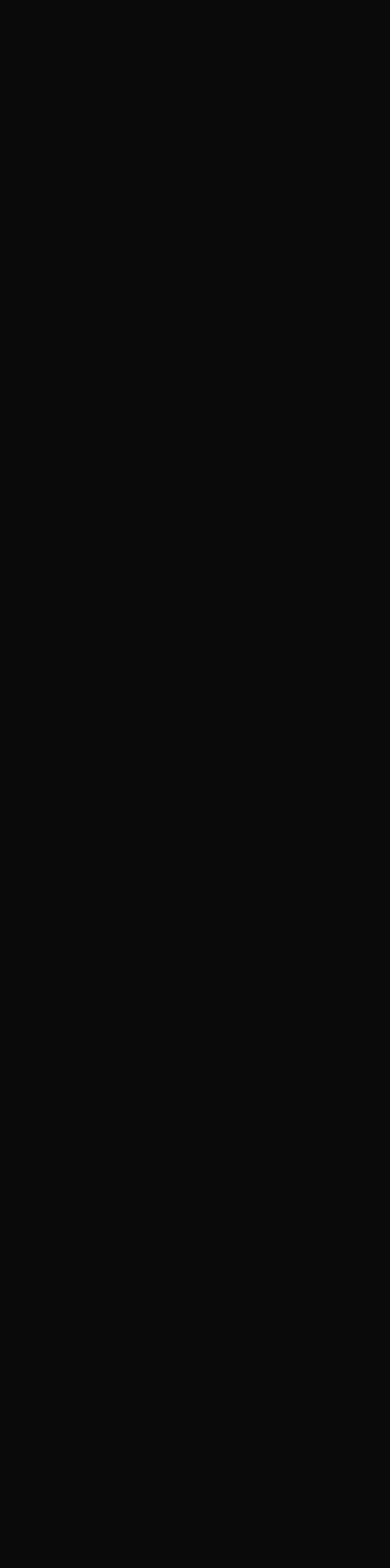
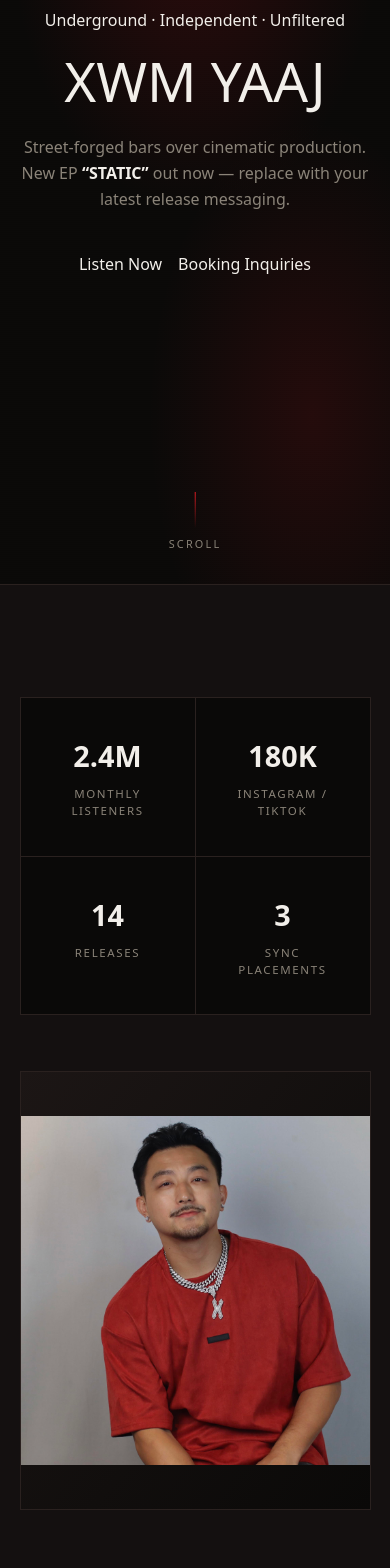
Before and after one commit to vmaineng/xwm-yaaj, a Next.js app: page / in a window 390 px wide. Shown: the part 260-1828 px from the top of the page. Before the commit the page ends 844 px from the top, so only its background shows below. Built offline with nearby package versions, Linux system fonts and the light colour scheme.

Commit message:
added in website

```diff
--- /dev/null
+++ b/app/components/Hero.tsx
@@ -0,0 +1,44 @@
+"use client";
+
+export default function Hero() {
+  return (
+    <section
+      id="top"
+      className="relative flex min-h-svh flex-col items-center justify-center overflow-hidden px-[5vw] pb-20 pt-10 text-center"
+      style={{ background: "var(--hero-gradient)" }}
+    >
+      <div
+        className="pointer-events-none absolute inset-0 opacity-40"
+        style={{
+          backgroundImage:
+            "repeating-linear-gradient(0deg, rgba(255,255,255,.025) 0px, transparent 1px, transparent 2px)",
+        }}
+      />
+      <div className="eyebrow mb-6">Underground · Independent · Unfiltered</div>
+      <h1 className="font-display text-[clamp(3.2rem,14vw,9.5rem)] uppercase leading-[0.92]">
+        <span className="glitch" data-text="XWM YAAJ">
+          XWM YAAJ
+        </span>
+      </h1>
+      <p className="mx-auto mt-7 max-w-130 text-base leading-relaxed text-muted">
+        Street-forged bars over cinematic production. New EP{" "}
+        <strong className="text-ink">&ldquo;STATIC&rdquo;</strong> out now —
+        replace with your latest release messaging.
+      </p>
+
+      <div className="mt-10 flex flex-wrap justify-center gap-4">
+        <a href="#music" className="btn btn-primary">
+          Listen Now
+        </a>
+        <a href="#booking" className="btn btn-outline">
+          Booking Inquiries
+        </a>
+      </div>
+
+      <div className="absolute bottom-8 left-1/2 flex -translate-x-1/2 flex-col items-center gap-2 font-mono text-[0.68rem] tracking-[0.2em] text-muted">
+        <span className="h-9 w-px animate-pulse2 bg-linear-to-b from-red to-transparent" />
+        SCROLL
+      </div>
+    </section>
+  );
+}
--- a/app/components/Navbar.tsx
+++ b/app/components/Navbar.tsx
@@ -19,8 +19,8 @@ export default function Navbar() {
       <a href="#top" className="font-display text-2xl tracking-wide">
         XY
       </a>
-      <nav className="hidden md:block">
-        <ul className="flex gap-9">
+      <nav className="hidden items-center gap-10 md:flex">
+        <ul className="flex items-center gap-8">
           {NAV_ITEMS.map((l) => (
             <li key={l.href}>
               <a
@@ -32,13 +32,12 @@ export default function Navbar() {
               </a>
             </li>
           ))}
-          <li className="flex items-center">
+        </ul>
+        <div className="flex items-center">
           <button
             onClick={toggleTheme}
             aria-label={
-                theme === "dark"
-                  ? "Switch to light mode"
-                  : "Switch to dark mode"
+              theme === "dark" ? "Switch to light mode" : "Switch to dark mode"
             }
             className="flex h-9 w-9 shrink-0 items-center justify-center border border-line text-muted transition-colors hover:border-red hover:text-red"
           >
@@ -67,16 +66,15 @@ export default function Navbar() {
               </svg>
             )}
           </button>
-          </li>
-          <li>
+        </div>
+        <div>
           <a
             href="#booking"
             className="border border-red px-4 py-2 text-[0.75rem] uppercase tracking-[0.14em] transition-colors hover:bg-red"
           >
             Booking
           </a>
-          </li>
-        </ul>
+        </div>
       </nav>
 
       <div className="flex items-center gap-4 md:hidden">
--- /dev/null
+++ b/app/components/Reveal.tsx
@@ -0,0 +1,41 @@
+"use client";
+
+import { useEffect, useRef, useState } from "react";
+
+export default function Reveal({
+  children,
+  className = "",
+}: {
+  children: React.ReactNode;
+  className?: string;
+}) {
+  const ref = useRef<HTMLDivElement>(null);
+  const [isVisible, setIsVisible] = useState(false);
+
+  useEffect(() => {
+    const el = ref.current;
+    if (!el) return;
+    const io = new IntersectionObserver(
+      ([entry]) => {
+        if (entry.isIntersecting) {
+          setIsVisible(true);
+          io.unobserve(el);
+        }
+      },
+      { threshold: 0.15 },
+    );
+    io.observe(el);
+    return () => io.disconnect();
+  }, []);
+
+  return (
+    <div
+      ref={ref}
+      className={`transition-all duration-700 ease-out motion-reduce:transition-none motion-reduce:transform-none ${
+        isVisible ? "opacity-100 translate-y-0" : "opacity-0 translate-y-7"
+      } ${className}`}
+    >
+      {children}
+    </div>
+  );
+}
--- /dev/null
+++ b/app/components/StatsEpk.tsx
@@ -0,0 +1,56 @@
+import Reveal from "./Reveal";
+import { stats, bio } from "../lib/data";
+import Image from "next/image";
+
+export default function StatsEpk() {
+  return (
+    <section
+      id="press"
+      className="border-y border-line bg-surface px-[5vw] py-28"
+    >
+      <Reveal>
+        <div className="grid grid-cols-2 gap-px border border-line bg-line md:grid-cols-4">
+          {stats.map((s) => (
+            <div key={s.label} className="bg-void px-6 py-9 text-center">
+              <b className="font-display text-[clamp(1.8rem,4vw,3rem)]">
+                {s.value}
+              </b>
+              <small className="mt-2 block text-[0.72rem] uppercase tracking-[0.14em] text-muted">
+                {s.label}
+              </small>
+            </div>
+          ))}
+        </div>
+      </Reveal>
+
+      <Reveal className="mt-14 grid grid-cols-1 items-start gap-16 md:grid-cols-[1fr_1.3fr]">
+        <div className="relative flex aspect-4/5 items-center justify-center overflow-hidden border border-line bg-linear-to-br from-surface-2 to-void">
+          <span className="font-mono text-xs uppercase tracking-wide text-muted">
+            <Image
+              src="/xy.jpg"
+              height={600}
+              width={600}
+              alt="XY"
+              className="h-auto w-full object-cover"
+            />
+          </span>
+          <div className="scan-line absolute" />
+        </div>
+        <div>
+          <div className="eyebrow mb-3">Press Kit</div>
+          <h2 className="mb-6 font-display text-[clamp(1.8rem,4vw,2.6rem)] uppercase">
+            {bio.heading}
+          </h2>
+          {bio.paragraphs.map((p, i) => (
+            <p key={i} className="mb-5 text-[0.98rem] leading-[1.8] text-muted">
+              {p}
+            </p>
+          ))}
+          <a href="#booking" className="btn btn-outline mt-2">
+            Book / Contact today!
+          </a>
+        </div>
+      </Reveal>
+    </section>
+  );
+}
--- a/app/context/ThemeContext.tsx
+++ b/app/context/ThemeContext.tsx
@@ -18,7 +18,7 @@ export function ThemeProvider({ children }: { children: React.ReactNode }) {
   });
 
   useEffect(() => {
-    document.documentElement.classList.toggle("dark", theme === "dark");
+    document.documentElement.classList.toggle("light", theme === "light");
   }, [theme]);
 
   const toggleTheme = () => {
--- a/app/globals.css
+++ b/app/globals.css
@@ -33,6 +33,9 @@
   --red-deep: #6e0f13;
   --red-glow: #ff2b34;
 
+  --background: #0a0a0a;
+  --foreground: #ededed;
+
   --hero-gradient:
     radial-gradient(
       ellipse 80% 60% at 50% 20%,
@@ -47,17 +50,6 @@
     var(--void);
 
   --booking-gradient: linear-gradient(160deg, #6e0f13 0%, #0a0908 65%);
-}
-
-body {
-  background: theme("colors.void");
-  color: theme("colors.ink");
-}
-
-@media (prefers-color-scheme: dark) {
-  :root {
-    --background: #0a0a0a;
-    --foreground: #ededed;
 }
 
 .light {
@@ -90,4 +82,8 @@ body {
   --muted: #8a8378;
   --line: #2a211f;
 }
+
+body {
+  background: theme("colors.void");
+  color: theme("colors.ink");
 }
--- /dev/null
+++ b/app/lib/data.ts
@@ -0,0 +1,43 @@
+import { Stat, Track, Video, TourDate } from "../types/index";
+
+export const stats: Stat[] = [
+  { value: "2.4M", label: "Monthly Listeners" },
+  { value: "180K", label: "Instagram / TikTok" },
+  { value: "14", label: "Releases" },
+  { value: "3", label: "Sync Placements" },
+];
+
+export const bio = {
+  heading: "The Story",
+  paragraphs: [
+    `Recording Artist from LA. XY writes from the space between two worlds: raised on family stories and a language most of the industry has never heard, and shaped by the block, the studio, and every late night in between. The sound is dark, direct, and built for people who want their music to mean something.`,
+    `Since independently releasing debut tape "On the Block," XY has built a self-driven fanbase without a label — booking is currently open for features, sync licensing, and live dates. Full press kit (photos, stats, past coverage) available on request.`,
+  ],
+};
+
+export const discography: Track[] = [
+  { index: "01", title: "Static", meta: "EP · 2026", href: "#" },
+  { index: "02", title: "Red Room", meta: "Mixtape · 2025", href: "#" },
+  { index: "03", title: "Midnight Dialect", meta: "Single · 2025", href: "#" },
+  { index: "04", title: "No Translation", meta: "Single · 2024", href: "#" },
+];
+
+export const videos: Video[] = [
+  { title: "STATIC (Official Video)", meta: "3.2M views" },
+  { title: "RED ROOM (Visualizer)", meta: "1.1M views" },
+  { title: "Studio Session — Ep. 1", meta: "640K views" },
+];
+
+export const tourDates: TourDate[] = [
+  { date: "AUG 14, 2026", city: "Los Angeles, CA", venue: "The Fonda Theatre", status: "soon" },
+  { date: "SEP 02, 2026", city: "Atlanta, GA", venue: "The Masquerade", status: "on-sale" },
+  { date: "SEP 20, 2026", city: "New York, NY", venue: "Irving Plaza", status: "on-sale" },
+];
+
+export const socials = [
+  { label: "Instagram", href: "#" },
+  { label: "TikTok", href: "#" },
+  { label: "YouTube", href: "#" },
+  { label: "Spotify", href: "#" },
+  { label: "X", href: "#" },
+];
--- a/app/page.tsx
+++ b/app/page.tsx
@@ -1,5 +1,13 @@
 import Navbar from "./components/Navbar";
+import Hero from "./components/Hero";
+import StatsEpk from "./components/StatsEpk";
 
 export default function Home() {
-  return <Navbar />;
+  return (
+    <main>
+      <Navbar />
+      <Hero />
+      <StatsEpk />
+    </main>
+  );
 }
--- /dev/null
+++ b/app/types/index.ts
@@ -0,0 +1,4 @@
+export type Stat = { value: string; label: string };
+export type Track = { index: string; title: string; meta: string; href: string };
+export type Video = { title: string; meta: string };
+export type TourDate = { date: string; city: string; venue: string; status: "on-sale" | "soon" };
```
Also changed, not shown: app/components/Marquee.tsx (added), public/xy.jpg (added). Lines whose indentation alone changed are shown as unchanged.
